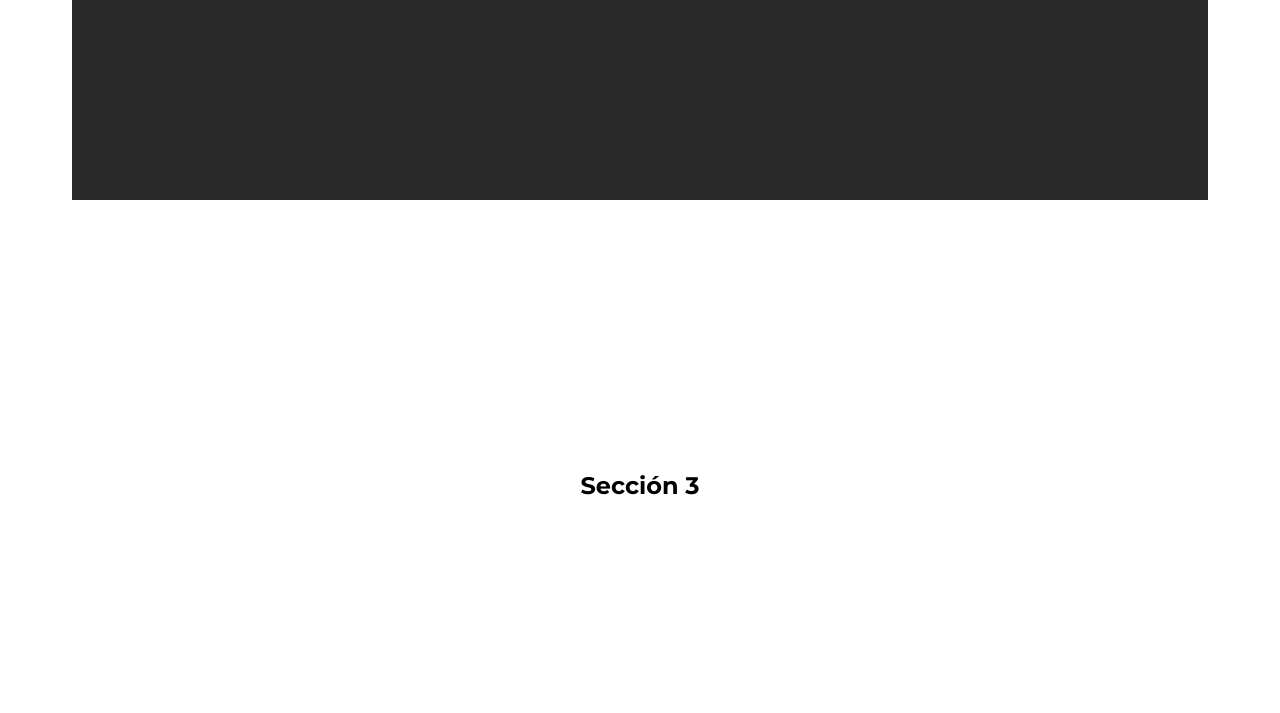
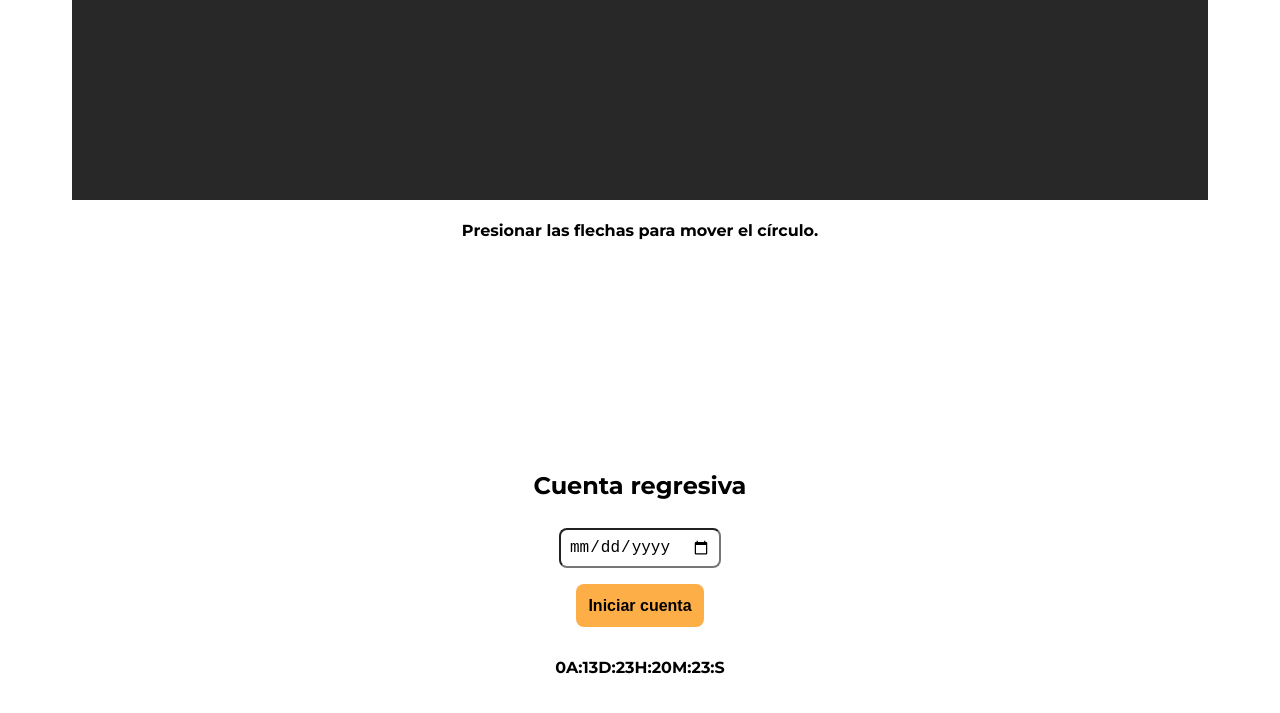
Before and after one commit to EzeVasari/ejercicios-dom, a plain HTML site: page index.html in a window 1280 px wide. Shown: the part 1284-1997 px from the top of the page. Drawn offline with Linux system fonts and the light colour scheme.

Commit message:
Agrega etiquetas y estilos a countdown

```diff
--- a/css/index.css
+++ b/css/index.css
@@ -159,3 +159,12 @@ header h1 {
   border-radius: 50%;
   background-color: var(--main-color);
 }
+
+/* --- 4. Cuenta regresiva ---*/
+
+input[type="date"] {
+  margin: 0.5rem;
+  padding: 0.5rem;
+  font-size: var(--font-size);
+  border-radius: 8px;
+}
--- a/index.html
+++ b/index.html
@@ -27,7 +27,7 @@
       <nav>
         <a href="#seccion1">Reloj y alarma</a>
         <a href="#seccion2">Eventos de teclado</a>
-        <a href="#seccion3">Seccion 3</a>
+        <a href="#seccion3">Cuenta regresiva</a>
         <a href="#seccion4">Seccion 4</a>
         <a href="#seccion5">Seccion 5</a>
       </nav>
@@ -49,9 +49,20 @@
         <article class="stage">
           <div class="ball"></div>
         </article>
+        <h4>Presionar las flechas para mover el círculo.</h4>
       </section>
       <section id="seccion3" class="section">
-        <h2>Sección 3</h2>
+        <h2>Cuenta regresiva</h2>
+        <article>
+          <input type="date" id="date">
+          <div>
+            <button id="count-btn" class="btn-reloj">Iniciar cuenta</button>
+          </div>
+          <div class="count-down">
+            <h5></h5>
+          <h4>0A:13D:23H:20M:23:S</h4>
+          </div>
+        </article>
       </section>
       <section id="seccion4" class="section">
         <h2>Sección 4</h2>
```
